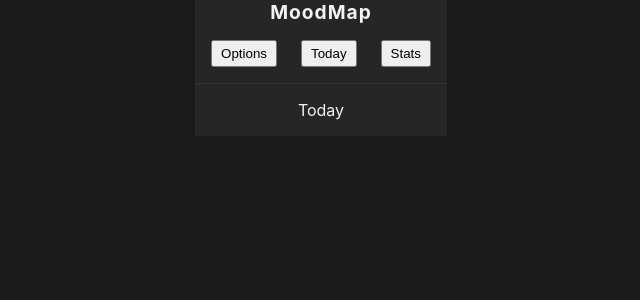
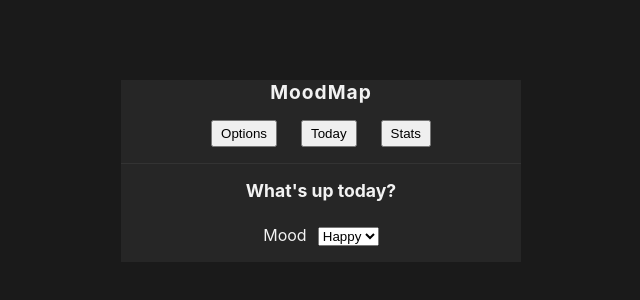
Before and after one commit to timsch3/MoodMap, a React (Create React App) app: page / in a window 1280 px wide. Both pictures are taken after a click on the button "Today". Shown: the top 300 px of the page, without its empty margins (319-959 px from the left). Built offline with nearby package versions, Linux system fonts and the light colour scheme.

Commit message:
task components, showing up when option is set

```diff
--- a/src/App.scss
+++ b/src/App.scss
@@ -22,3 +22,13 @@ main {
   margin: 1rem;
   text-align: center;
 }
+
+h2 {
+  font-size: 1.1rem;
+  padding-bottom: 1.5rem;
+}
+
+ul {
+  list-style: none;
+  text-align: center;
+}
--- a/src/components/Option.scss
+++ b/src/components/Option.scss
@@ -4,7 +4,8 @@
   line-height: 2rem;
   border-bottom: 1px solid var(--border-color1);
   width: fit-content;
-  input[type="checkbox"] {
-    margin-left: 0.5rem;
+  margin-bottom: var(--y-list-gap);
+  label {
+    margin-right: var(--x-label-input);
   }
 }
--- a/src/components/OptionForced.jsx
+++ b/src/components/OptionForced.jsx
@@ -1,7 +1,13 @@
 import "./Option.scss";
+
+import { useEffect } from "react";
 
 const OptionForced = (props) => {
   const { name } = props;
+
+  useEffect(() => {
+    localStorage.setItem(`option-${name}`, true);
+  }, [name]);
 
   return (
     <div id="options-option">
--- /dev/null
+++ b/src/components/Task.jsx
@@ -0,0 +1,37 @@
+import "./Task.scss";
+
+import { useState } from "react";
+
+const Task = (props) => {
+  const { name, type } = props;
+
+  const [task] = useState(
+    JSON.parse(localStorage.getItem(`option-${name}`)) || false
+  );
+
+  let taskTemplate;
+
+  switch (type) {
+    case "select":
+      taskTemplate = (
+        <div id="today-task">
+          <label htmlFor={`today-task-${name}`}>{name}</label>
+          <select id={`today-task-${name}`}>
+            <option value="happy">Happy</option>
+            <option value="sad">Sad</option>
+          </select>
+        </div>
+      );
+      break;
+    case "check":
+      taskTemplate = (
+        <div id="today-task">
+          <label htmlFor={`today-task-${name}`}>{name}</label>
+          <input type="checkbox" id={`today-task-${name}`} />
+        </div>
+      );
+  }
+  return task === true ? taskTemplate : null;
+};
+
+export default Task;
--- /dev/null
+++ b/src/components/Task.scss
@@ -0,0 +1,6 @@
+#today-task {
+  margin-bottom: var(--y-list-gap);
+  label {
+    margin-right: var(--x-label-input);
+  }
+}
--- a/src/index.css
+++ b/src/index.css
@@ -4,10 +4,14 @@
 }
 
 :root {
+  /* colors */
   --bg-color1: hsl(0, 0%, 10%);
   --bg-color2: hsl(0, 0%, 15%);
   --font-color1: hsl(0, 0%, 95%);
   --border-color1: hsl(0, 0%, 20%);
+  /* margins */
+  --x-label-input: 0.7rem;
+  --y-list-gap: 1rem;
 }
 
 body {
@@ -23,7 +27,8 @@ body {
 }
 
 #root {
-  max-width: 500px;
+  margin-top: 5rem;
+  width: 400px;
   background-color: var(--bg-color2);
   color: var(--font-color1);
 }
--- a/src/pages/Options.jsx
+++ b/src/pages/Options.jsx
@@ -1,5 +1,3 @@
-import "./Options.scss";
-
 import Option from "../components/Option";
 import OptionForced from "../components/OptionForced";
 
@@ -12,7 +10,7 @@ const Options = () => {
           <OptionForced name="Mood" />
         </li>
         <li>
-          <Option name="Working" />
+          <Option name="Work" />
         </li>
         <li>
           <Option name="Exercise" />
--- a/src/pages/Options.scss
+++ /dev/null
@@ -1,7 +0,0 @@
-h2 {
-  padding-bottom: 1rem;
-}
-ul {
-  list-style: none;
-  text-align: center;
-}
--- a/src/pages/Today.jsx
+++ b/src/pages/Today.jsx
@@ -1,5 +1,14 @@
+import Task from "../components/Task";
+
 const Today = () => {
-  return <main>Today</main>;
+  return (
+    <main>
+      <h2>What's up today?</h2>
+      <Task name="Mood" type="select" />
+      <Task name="Work" type="check" />
+      <Task name="Exercise" type="check" />
+    </main>
+  );
 };
 
 export default Today;
```
